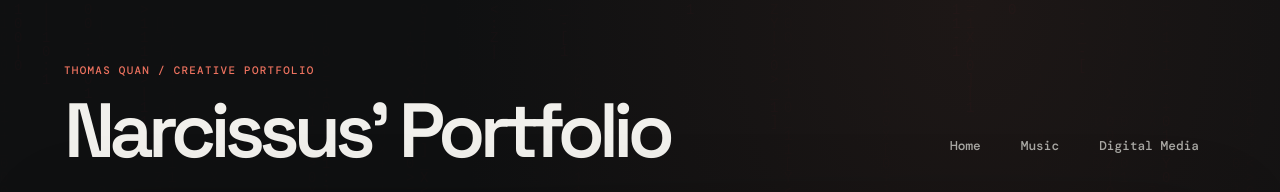
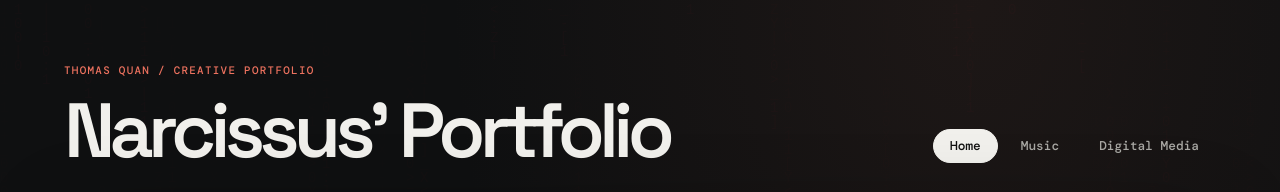
Before and after one commit to ThomasQuan0520/narcissus-portfolio, a plain HTML site: page index.html in a window 1280 px wide. Shown: the top 192 px of the page. Drawn offline with nearby package versions, Linux system fonts and the light colour scheme; grey boxes are pictures that could not be loaded.

Commit message:
Keep active navigation state on page load

```diff
--- a/index.html
+++ b/index.html
@@ -874,7 +874,9 @@
         target.classList.add('active');
 
         document.querySelectorAll('nav a').forEach(a => a.classList.remove('active'));
-        if(event) event.currentTarget.classList.add('active');
+        const activeLink = event?.currentTarget || [...document.querySelectorAll('nav a')]
+            .find(link => link.getAttribute('onclick')?.includes(`'${id}'`));
+        activeLink?.classList.add('active');
 
         const items = target.querySelectorAll('.stagger-item');
         items.forEach(i => { i.classList.remove('stagger-run'); void i.offsetWidth; });
```
